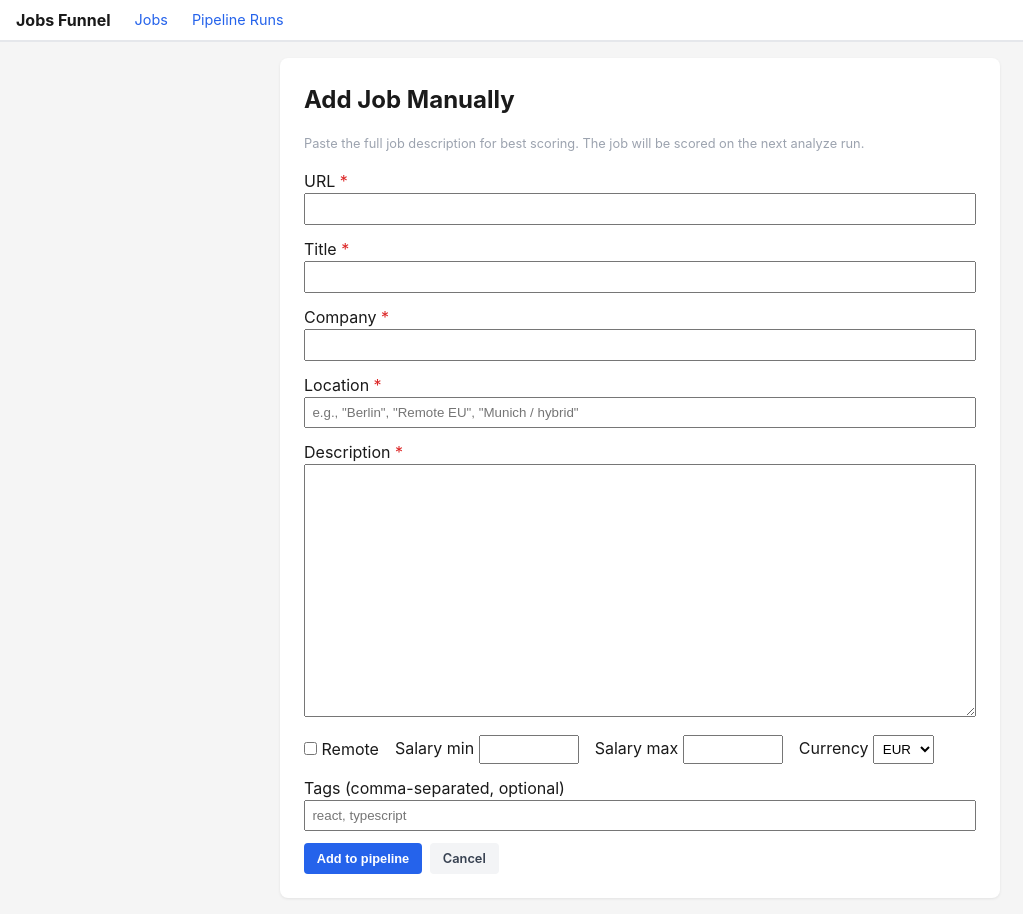
After one commit to Cameleolam/jobs-funnel, a FastAPI app: template ui/templates/new_job.html in a window 1280 px wide. The commit adds this page. Shown: the whole page, without its empty margins (0-1023 px from the left). Run offline with FastAPI, Linux system fonts and the light colour scheme; the template is opened without the code that fills it, so the values that code supplies are empty; some libraries are stand-ins or nearby versions.

Commit message:
feat(ui): add manual-add job form at /jobs/new

```diff
--- a/ui/server.py
+++ b/ui/server.py
@@ -6,6 +6,7 @@ Start:
 """
 
 import io
+import json
 import os
 import re
 from contextlib import contextmanager
@@ -16,7 +17,7 @@ import psycopg2
 import psycopg2.extras
 from dotenv import load_dotenv
 from fastapi import FastAPI, Form, HTTPException, Query, Request
-from fastapi.responses import HTMLResponse, StreamingResponse
+from fastapi.responses import HTMLResponse, RedirectResponse, StreamingResponse
 from fastapi.templating import Jinja2Templates
 from openpyxl import Workbook
 from openpyxl.styles import Font, PatternFill
@@ -376,6 +377,73 @@ async def export_excel(
     )
 
 
+@app.get("/jobs/new", response_class=HTMLResponse)
+async def new_job_form(request: Request):
+    return render(request, "new_job.html", {"form": {}})
+
+
+@app.post("/jobs/new")
+async def create_manual_job(
+    request: Request,
+    url: str = Form(...),
+    title: str = Form(...),
+    company: str = Form(...),
+    location: str = Form(...),
+    description: str = Form(...),
+    remote: str = Form(""),
+    salary_min: str = Form(""),
+    salary_max: str = Form(""),
+    salary_currency: str = Form("EUR"),
+    tags: str = Form(""),
+):
+    url = url.strip()
+    title = title.strip()
+    company = company.strip()
+    location = location.strip()
+    description = description.strip()
+
+    if not (url and title and company and location and description):
+        form_values = {
+            "url": url, "title": title, "company": company,
+            "location": location, "description": description,
+            "remote": bool(remote), "salary_min": salary_min,
+            "salary_max": salary_max, "salary_currency": salary_currency,
+            "tags": tags,
+        }
+        return render(request, "new_job.html", {
+            "form": form_values,
+            "error": "All required fields must be filled.",
+        })
+
+    existing = fetch_one(f"SELECT id FROM {TABLE} WHERE url = %s", (url,))
+    if existing:
+        return RedirectResponse(
+            url=f"/?duplicate={existing['id']}",
+            status_code=303,
+        )
+
+    is_remote = bool(remote)
+    s_min = int(salary_min) if salary_min.strip().isdigit() else None
+    s_max = int(salary_max) if salary_max.strip().isdigit() else None
+    tags_list = [t.strip() for t in tags.split(",") if t.strip()]
+    tags_json = json.dumps(tags_list)
+
+    execute(
+        f"INSERT INTO {TABLE} "
+        f"(url, title, company, location, description, remote, source, "
+        f"external_id, description_quality, status, tags, likely_english, "
+        f"salary_min, salary_max, salary_currency, posted_at) "
+        f"VALUES (%s, %s, %s, %s, %s, %s, 'manual', NULL, 'good', 'pending', "
+        f"%s::jsonb, FALSE, %s, %s, %s, NOW())",
+        (url, title, company, location, description, is_remote,
+         tags_json, s_min, s_max, salary_currency or "EUR"),
+    )
+
+    new_row = fetch_one(f"SELECT id FROM {TABLE} WHERE url = %s", (url,))
+    new_id = new_row["id"] if new_row else 0
+    return RedirectResponse(url=f"/?new={new_id}", status_code=303)
+
+
 @app.get("/jobs/{job_id}", response_class=HTMLResponse)
 async def job_detail(request: Request, job_id: int):
     job = fetch_one(f"SELECT * FROM {TABLE} WHERE id = %s", (job_id,))
--- a/ui/templates/jobs.html
+++ b/ui/templates/jobs.html
@@ -56,7 +56,8 @@
 
   <span class="htmx-indicator" id="filter-spinner"><span class="spinner"></span></span>
 
-  <div class="ml-auto">
+  <div class="ml-auto" style="display:flex; gap:0.4rem;">
+    <a href="/jobs/new" class="btn btn-primary btn-sm" style="text-decoration:none;">+ Add job</a>
     <button type="button" class="btn btn-primary btn-sm" onclick="downloadExcel()">Download Excel</button>
   </div>
 </form>
--- /dev/null
+++ b/ui/templates/new_job.html
@@ -0,0 +1,49 @@
+{% extends "base.html" %}
+{% block content %}
+<div style="max-width:720px; margin:0 auto; background:#fff; padding:1.5rem; border-radius:8px; box-shadow:0 1px 3px rgba(0,0,0,.08);">
+  <h2 style="margin-bottom:1rem;">Add Job Manually</h2>
+  <p class="text-muted" style="margin-bottom:1rem;">Paste the full job description for best scoring. The job will be scored on the next analyze run.</p>
+
+  {% if error %}
+  <div class="error-banner">{{ error }}</div>
+  {% endif %}
+
+  <form method="post" action="/jobs/new" style="display:flex; flex-direction:column; gap:0.75rem;">
+    <label>URL <span style="color:#dc2626">*</span>
+      <input type="url" name="url" required value="{{ form.url | default('') }}" style="width:100%; padding:0.4rem;">
+    </label>
+    <label>Title <span style="color:#dc2626">*</span>
+      <input type="text" name="title" required value="{{ form.title | default('') }}" style="width:100%; padding:0.4rem;">
+    </label>
+    <label>Company <span style="color:#dc2626">*</span>
+      <input type="text" name="company" required value="{{ form.company | default('') }}" style="width:100%; padding:0.4rem;">
+    </label>
+    <label>Location <span style="color:#dc2626">*</span>
+      <input type="text" name="location" required value="{{ form.location | default('') }}" placeholder='e.g., "Berlin", "Remote EU", "Munich / hybrid"' style="width:100%; padding:0.4rem;">
+    </label>
+    <label>Description <span style="color:#dc2626">*</span>
+      <textarea name="description" required rows="14" style="width:100%; padding:0.4rem; font-family:inherit; font-size:0.9rem;">{{ form.description | default('') }}</textarea>
+    </label>
+    <div style="display:flex; gap:1rem; flex-wrap:wrap; align-items:center;">
+      <label><input type="checkbox" name="remote" {% if form.remote %}checked{% endif %}> Remote</label>
+      <label>Salary min <input type="number" name="salary_min" value="{{ form.salary_min | default('') }}" style="width:100px; padding:0.3rem;"></label>
+      <label>Salary max <input type="number" name="salary_max" value="{{ form.salary_max | default('') }}" style="width:100px; padding:0.3rem;"></label>
+      <label>Currency
+        <select name="salary_currency" style="padding:0.3rem;">
+          <option value="EUR" {% if form.salary_currency == 'EUR' %}selected{% endif %}>EUR</option>
+          <option value="USD" {% if form.salary_currency == 'USD' %}selected{% endif %}>USD</option>
+          <option value="GBP" {% if form.salary_currency == 'GBP' %}selected{% endif %}>GBP</option>
+          <option value="CHF" {% if form.salary_currency == 'CHF' %}selected{% endif %}>CHF</option>
+        </select>
+      </label>
+    </div>
+    <label>Tags (comma-separated, optional)
+      <input type="text" name="tags" value="{{ form.tags | default('') }}" placeholder="react, typescript" style="width:100%; padding:0.4rem;">
+    </label>
+    <div style="display:flex; gap:0.5rem;">
+      <button type="submit" class="btn btn-primary">Add to pipeline</button>
+      <a href="/" class="btn btn-skip" style="text-decoration:none;">Cancel</a>
+    </div>
+  </form>
+</div>
+{% endblock %}
```
Also changed, not shown: tests/ui/test_new_job.py (added, +101 -0 lines).
